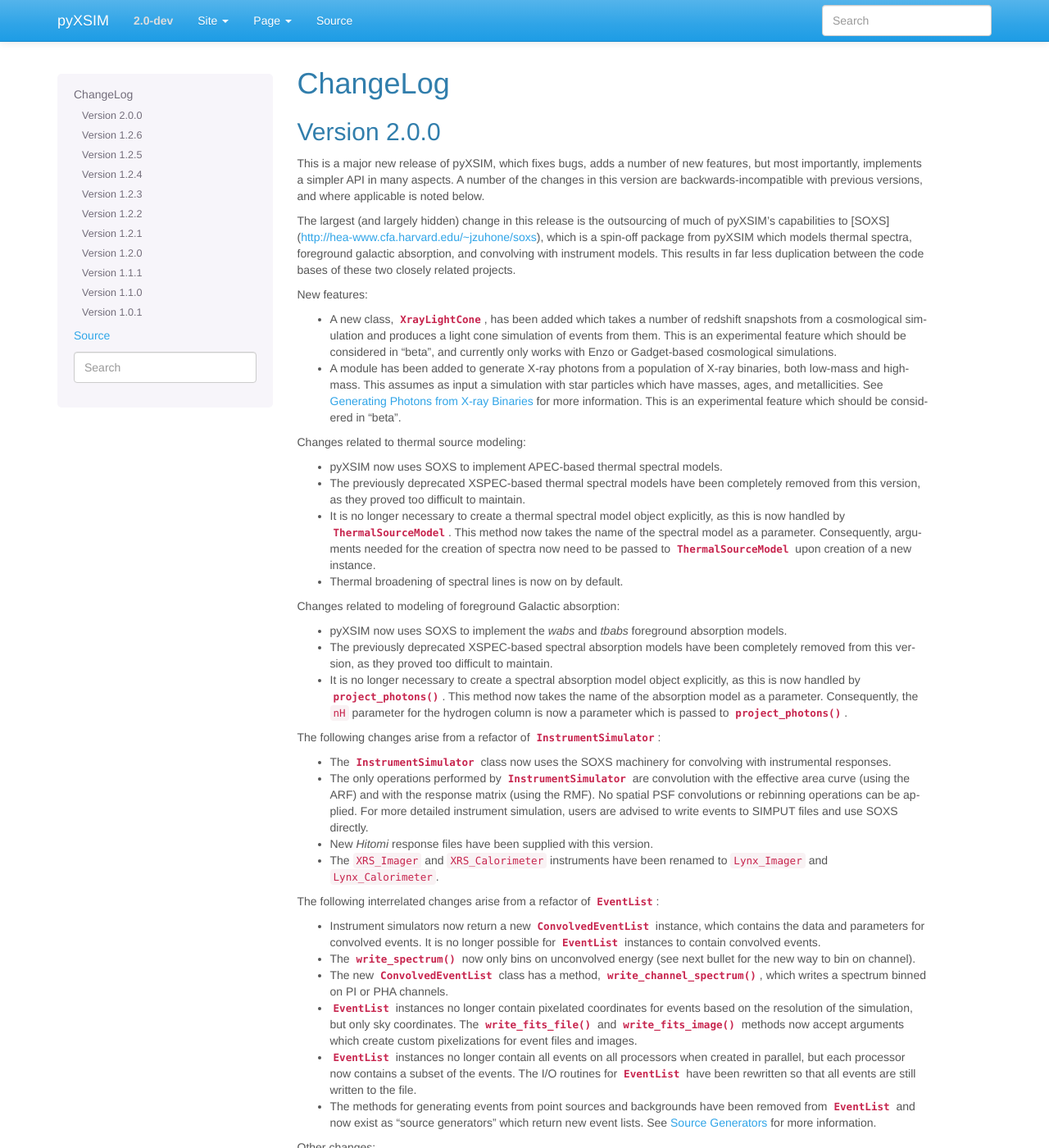
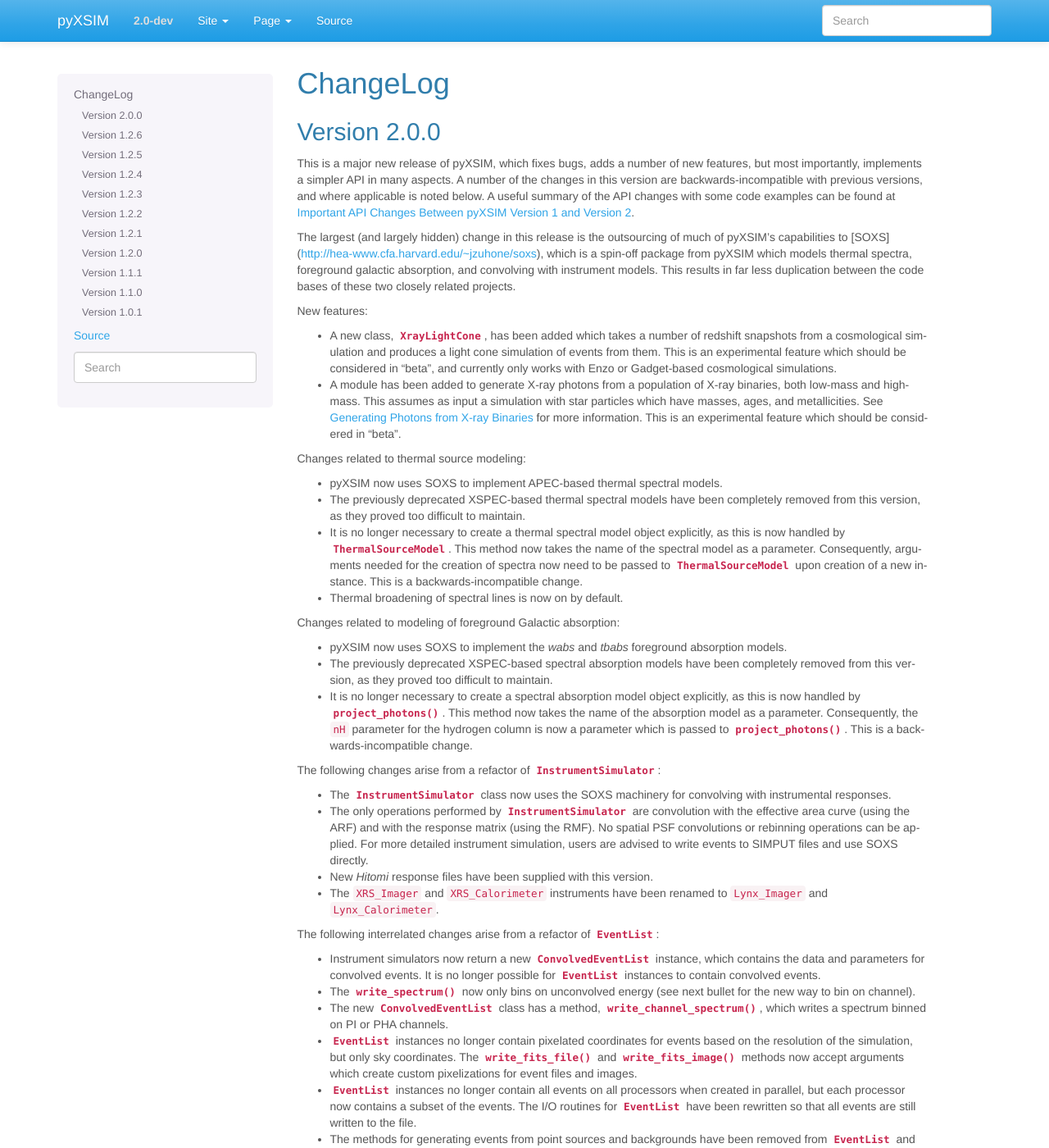
Before and after one commit to jzuhone/pyxsim, a Sphinx documentation site: the page built from doc/source/changelog.rst, in a window 1280 px wide and 1400 px high. Shown: the whole window at 82% size. Built offline with Sphinx 7.4.7, drawn with Linux system fonts in a browser that asks for light colours; pages that are not in the unit, such as notebooks, are missing from menus.

Commit message:
Some more documentation

```diff
--- a/doc/source/changelog.rst
+++ b/doc/source/changelog.rst
@@ -9,7 +9,8 @@
 This is a major new release of pyXSIM, which fixes bugs, adds a number of new features,
 but most importantly, implements a simpler API in many aspects. A number of the changes
 in this version are backwards-incompatible with previous versions, and where applicable
-is noted below.
+is noted below. A useful summary of the API changes with some code examples can be
+found at :ref:`v1_to_v2`.
 
 The largest (and largely hidden) change in this release is the outsourcing of
 much of pyXSIM's capabilities to [SOXS](http://hea-www.cfa.harvard.edu/~jzuhone/soxs),
@@ -39,6 +40,7 @@
   This method now takes the name of the spectral model as a parameter. Consequently,
   arguments needed for the creation of spectra now need to be passed to
   :class:`~pyxsim.source_models.ThermalSourceModel` upon creation of a new instance.
+  This is a backwards-incompatible change.
 * Thermal broadening of spectral lines is now on by default.
 
 Changes related to modeling of foreground Galactic absorption:
@@ -51,7 +53,8 @@
   as this is now handled by :meth:`~pyxsim.photon_list.PhotonList.project_photons`.
   This method now takes the name of the absorption model as a parameter. Consequently,
   the ``nH`` parameter for the hydrogen column is now a parameter which is passed
-  to :meth:`~pyxsim.photon_list.PhotonList.project_photons`.
+  to :meth:`~pyxsim.photon_list.PhotonList.project_photons`. This is a
+  backwards-incompatible change.
 
 The following changes arise from a refactor of :class:`~pyxsim.instruments.InstrumentSimulator`:
 
--- /dev/null
+++ b/doc/source/v1_to_v2.rst
@@ -0,0 +1,37 @@
+.. _v1_to_v2:
+
+Important API Changes Between pyXSIM Version 1 and Version 2
+============================================================
+
+
+
+Projecting Photons from a Photon List
+-------------------------------------
+
+Generating Background and Point Source Events
+---------------------------------------------
+
+The :class:`~pyxsim.event_list.EventList` methods ``add_background`` and
+``add_point_sources`` have been replaced by the new source generator
+functions :func:`~pyxsim.source_generators.background.make_background`
+and :func:`~pyxsim.source_generators.point_sources.make_point_sources`.
+
+Instrument Simulators
+---------------------
+
+The only operations now performed by :class:`~pyxsim.instruments.InstrumentSimulator` are
+convolution with the effective area curve (using the ARF) and with the response matrix
+(using the RMF). No spatial PSF convolutions or rebinning operations can be applied. For
+more detailed instrument simulation, users are advised to write events to SIMPUT files
+and use SOXS directly.
+
+:class:`~pyxsim.instruments.InstrumentSimulator` instances now only take
+a single argument, the :class:`~pyxsim.event_list.EventList`:
+
+.. code-block:: python
+
+    convolved_events = pyxsim.ACIS_I(events)
+
+The object which is returned is a :class:`~pyxsim.event_list.ConvolvedEventList`
+which has methods specific to dealing with spectral channels. See :ref:`convolved_events`
+for more information.
```
